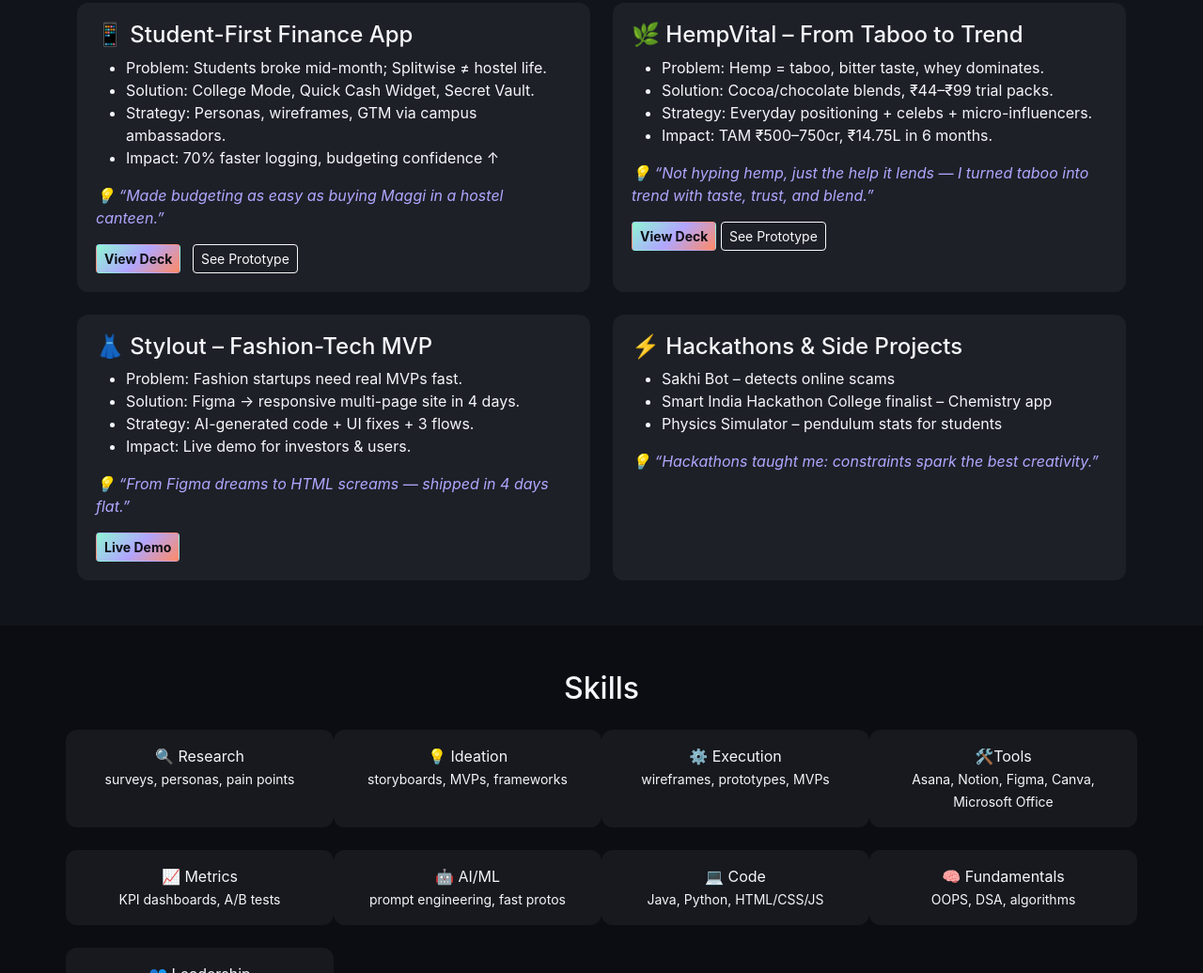
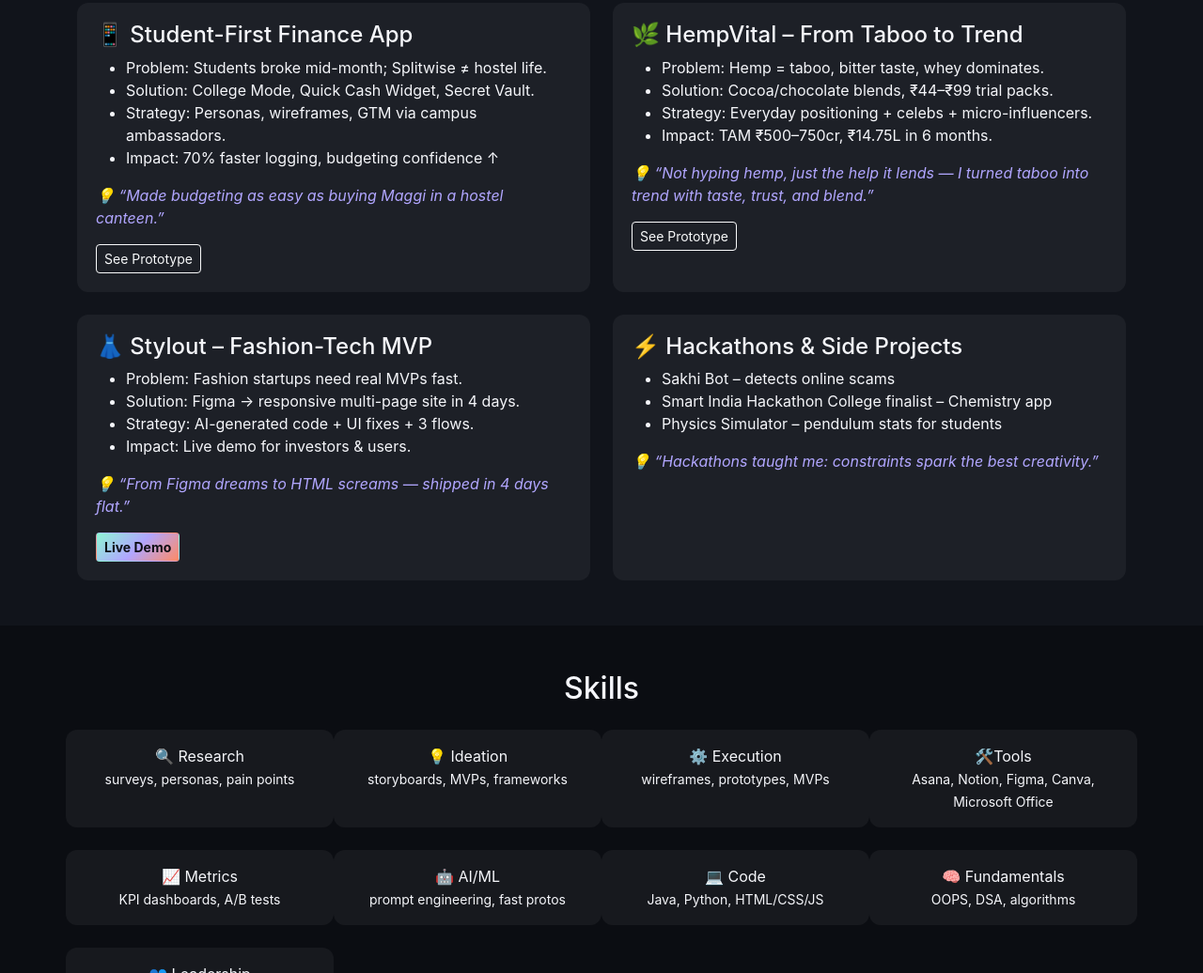
Before and after one commit to Suhani1111/Product-Portfolio, a plain HTML site: page index.html in a window 1280 px wide. Shown: the part 1098-2134 px from the top of the page at 94% size. Drawn offline with nearby package versions, Linux system fonts and the light colour scheme.

Commit message:
Update index.html

```diff
--- a/index.html
+++ b/index.html
@@ -83,7 +83,6 @@
               <li>Impact: 70% faster logging, budgeting confidence ↑</li>
             </ul>
             <p class="hook">💡 “Made budgeting as easy as buying Maggi in a hostel canteen.”</p>
-            <a class="btn btn-sm btn-cta me-2" id="viewFinance">View Deck</a>
             <a href="Studentfinance.pdf" target="_blank" class="btn btn-sm btn-outline-light">See Prototype</a>
           </div>
         </div>
@@ -98,7 +97,6 @@
               <li>Impact: TAM ₹500–750cr, ₹14.75L in 6 months.</li>
             </ul>
             <p class="hook">💡 “Not hyping hemp, just the help it lends — I turned taboo into trend with taste, trust, and blend.”</p>
-            <a class="btn btn-sm btn-cta" id="viewHemp">View Deck</a>
             <a href="HEMP VITAL.pdf" target="_blank" class="btn btn-sm btn-outline-light">See Prototype</a>
           </div>
         </div>
```
